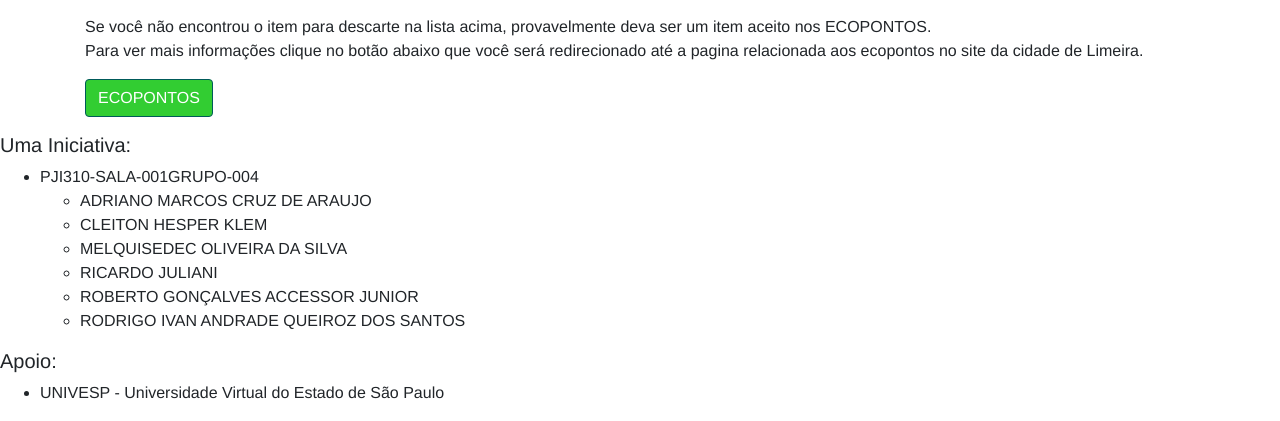
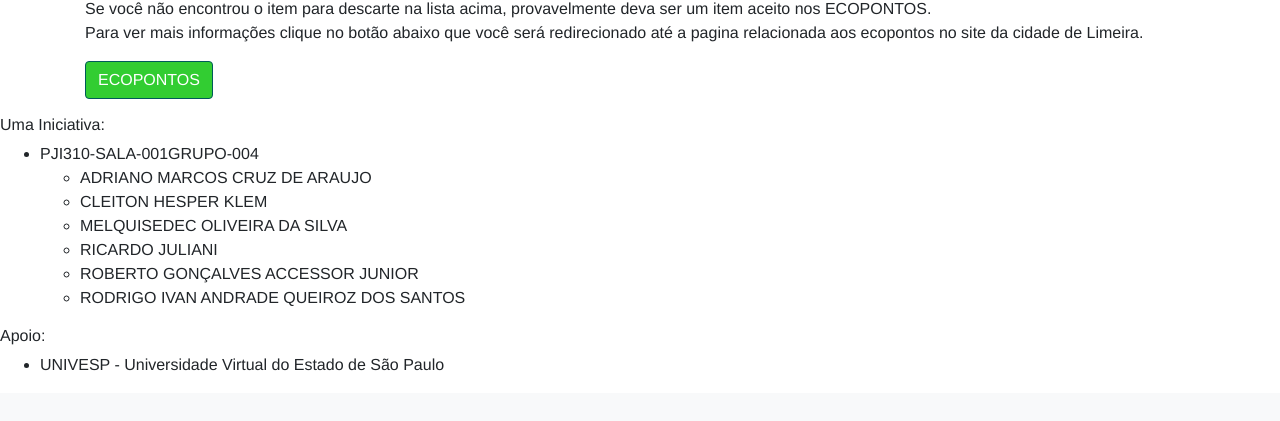
Before and after one commit to Cleitonklem/ProjetoIntegrador, a Flask app: page / in a window 1280 px wide. Shown: the part 695-1116 px from the top of the page. After the commit the page ends 1066 px from the top, so only its background shows below. Run offline with Flask 3, Linux system fonts and the light colour scheme; some libraries are stand-ins or nearby versions.

Commit message:
atualização

```diff
--- a/templates/base.html
+++ b/templates/base.html
@@ -41,8 +41,8 @@
 
     <p><div class="card text-center">
         <div class="card-body">
-            <h1 class="card-title"> Descarte Certo Limeira </h1>
-            <p><h5 class="card-subtitle mb-2 text-muted">O App que te mostra onde descartar resíduos corretamente na cidade de Limeira!</h5>
+            <h2 class="card-title"> Descarte Certo Limeira </h2>
+            <p><h6 class="card-subtitle mb-2 text-muted">O App que te mostra onde descartar resíduos corretamente na cidade de Limeira!</h6>
         </div>
     </div></p>
 
@@ -53,7 +53,7 @@
     </div>
     <footer>
     <p>
-        <h5>Uma Iniciativa:</h5>
+        <h6>Uma Iniciativa:</h6>
     <ul>
         <li>
              PJI310-SALA-001GRUPO-004
@@ -67,7 +67,7 @@
             <li>  RODRIGO IVAN ANDRADE QUEIROZ DOS SANTOS </li>
         </ul>
     </ul>
-        <h5>Apoio:</h5>
+        <h6>Apoio:</h6>
             <ul>
                 <li>
                  UNIVESP - Universidade Virtual do Estado de São Paulo
```
